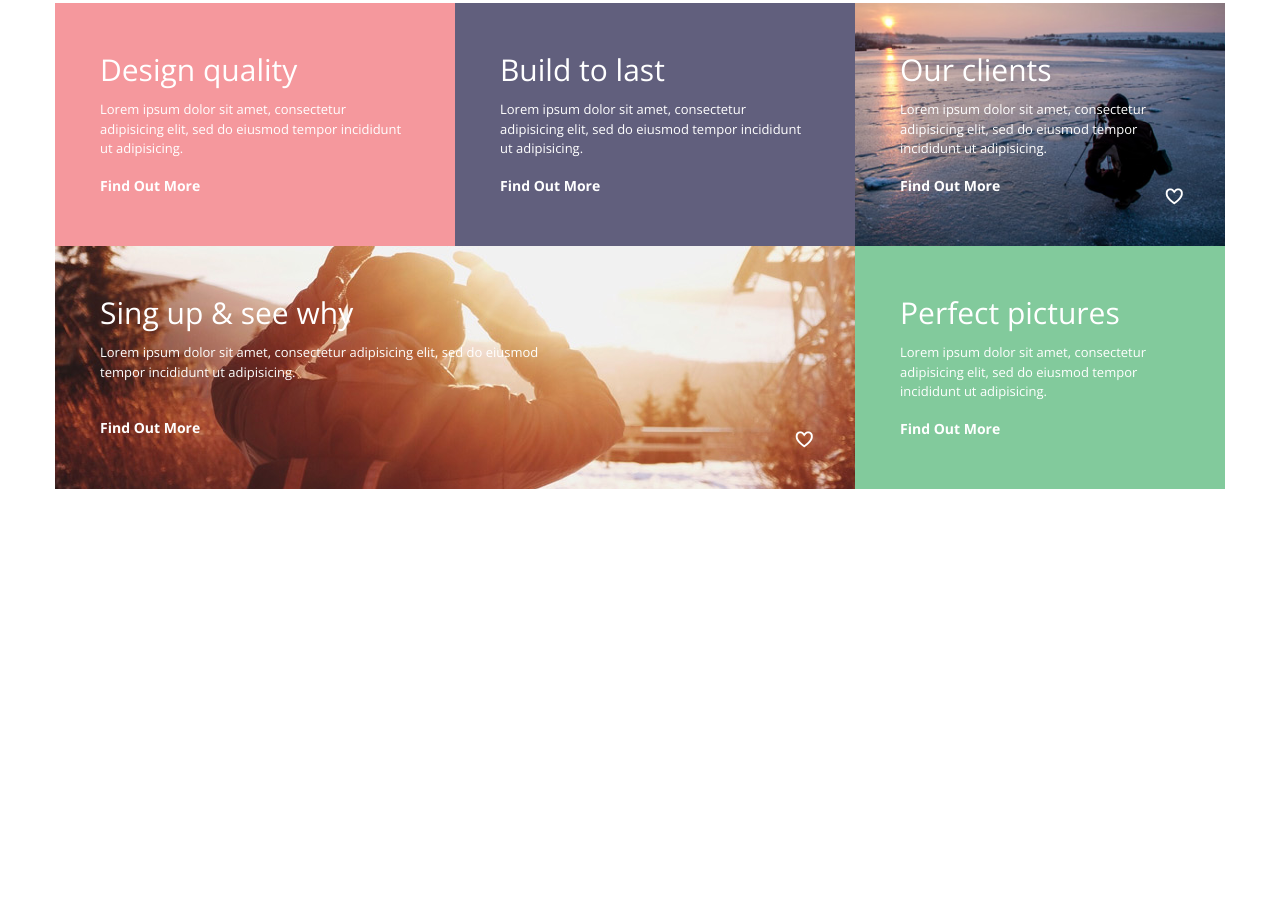
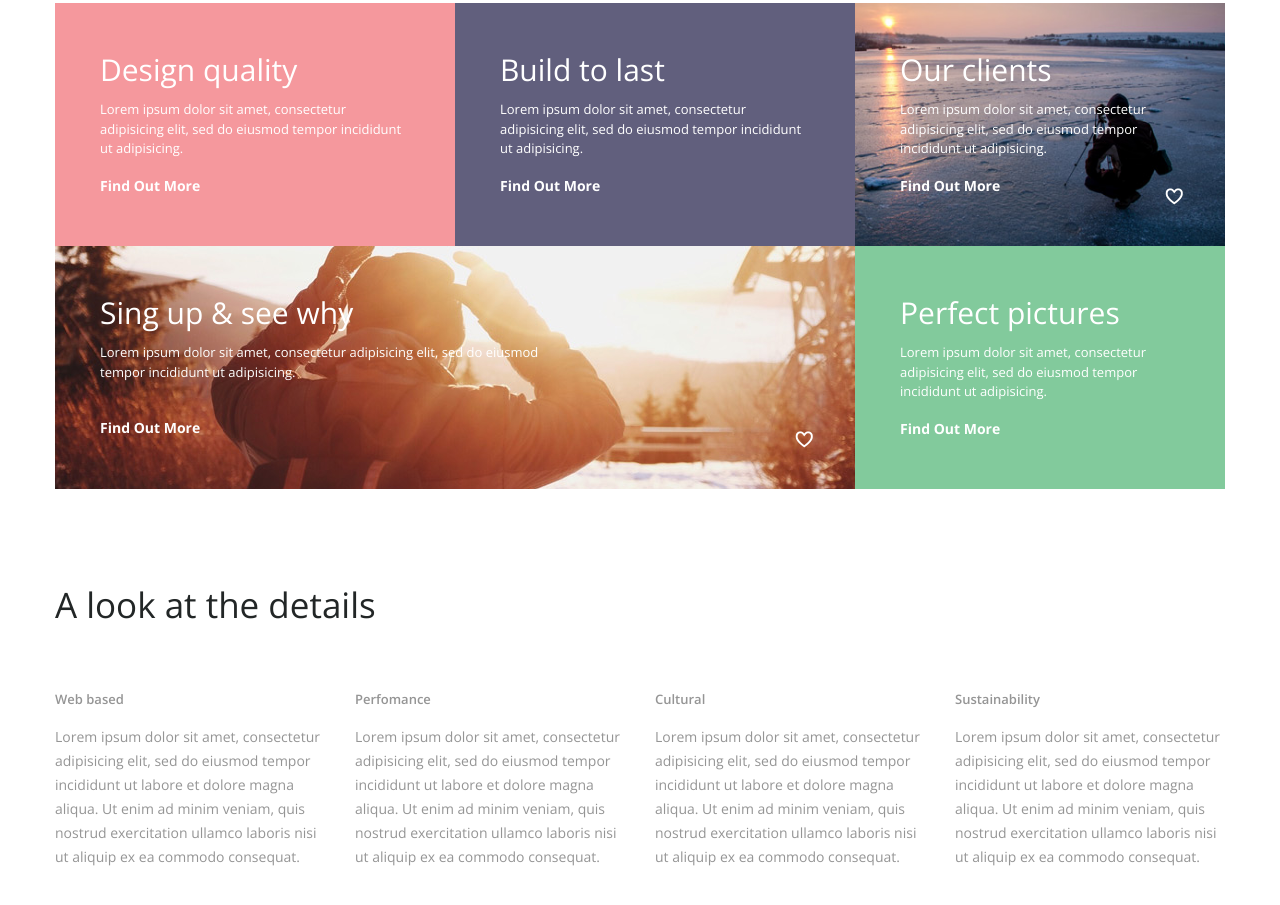
Before and after one commit to zonderweb/Take, a website: page app/index.html in a window 1280 px wide. Shown: the part 1460-2365 px from the top of the page. Before the commit the page ends 2109 px from the top, so only its background shows below. Drawn offline with nearby package versions, Linux system fonts and the light colour scheme.

Commit message:
block .privilege

```diff
--- a/app/index.html
+++ b/app/index.html
@@ -90,6 +90,31 @@
 
 		</div>
 
+		<div class="privilege-box">
+			<span class="privilege-box__title top-info__title">A look at the details</span>
+
+			<div class="privilege-widget">
+				<span>Web based</span>
+				<p>Lorem ipsum dolor sit amet, consectetur adipisicing elit, sed do eiusmod tempor incididunt ut labore et dolore magna aliqua. Ut enim ad minim veniam, quis nostrud exercitation ullamco laboris nisi ut aliquip ex ea commodo consequat.</p>
+			</div>
+
+			<div class="privilege-widget">
+				<span>Perfomance</span>
+				<p>Lorem ipsum dolor sit amet, consectetur adipisicing elit, sed do eiusmod tempor incididunt ut labore et dolore magna aliqua. Ut enim ad minim veniam, quis nostrud exercitation ullamco laboris nisi ut aliquip ex ea commodo consequat.</p>
+			</div>
+
+			<div class="privilege-widget">
+				<span>Cultural</span>
+				<p>Lorem ipsum dolor sit amet, consectetur adipisicing elit, sed do eiusmod tempor incididunt ut labore et dolore magna aliqua. Ut enim ad minim veniam, quis nostrud exercitation ullamco laboris nisi ut aliquip ex ea commodo consequat.</p>
+			</div>
+
+			<div class="privilege-widget">
+				<span>Sustainability</span>
+				<p>Lorem ipsum dolor sit amet, consectetur adipisicing elit, sed do eiusmod tempor incididunt ut labore et dolore magna aliqua. Ut enim ad minim veniam, quis nostrud exercitation ullamco laboris nisi ut aliquip ex ea commodo consequat.</p>
+			</div>
+
+		</div>
+
 	</section>
 
 	<script src="js/libs.min.js"></script>
--- a/app/sass/_grid.scss
+++ b/app/sass/_grid.scss
@@ -1,7 +1,8 @@
 .top-panel__wrap,
 .promo-box,
 .top-info__box,
-.widget-box {
+.widget-box,
+.privilege-box {
 	@include container();
 }
 .promo__wrap {
@@ -26,3 +27,9 @@
 	@include span(8 wide);
 	margin-right: 0;
 }
+.privilege-widget {
+	@include span(3);
+	&:last-child {
+		@include span(3 last);
+	}
+}
--- a/app/sass/_header.scss
+++ b/app/sass/_header.scss
@@ -75,7 +75,7 @@ body {
 .iphone {
 	position: absolute;
 	top: 311px;
-	right: 95px;
+	right: 20px;
 	z-index: 999;
 	max-width: 100%;
 	height: auto;
--- /dev/null
+++ b/app/sass/_privilege.scss
@@ -0,0 +1,15 @@
+.privilege-box {}
+.privilege-box__title {
+	margin-bottom: 55px;
+	display: block;
+}
+.privilege-widget {
+	line-height: 1.500em;
+	span {
+		font-size: 0.813em;
+		font-weight: $medium;
+	}
+	p {
+		font-size: 0.875em;
+	}
+}
--- a/app/sass/_widget.scss
+++ b/app/sass/_widget.scss
@@ -1,5 +1,6 @@
 .widget-box {
 	color: $white;
+	margin-bottom: 90px;
 }
 .color {
 	&__rose {
--- a/app/sass/main.scss
+++ b/app/sass/main.scss
@@ -15,3 +15,4 @@ $susy: (
 @import "grid.scss";
 @import "header.scss";
 @import "widget.scss";
+@import "privilege.scss";
```
Also changed, not shown: app/css/main.css.
